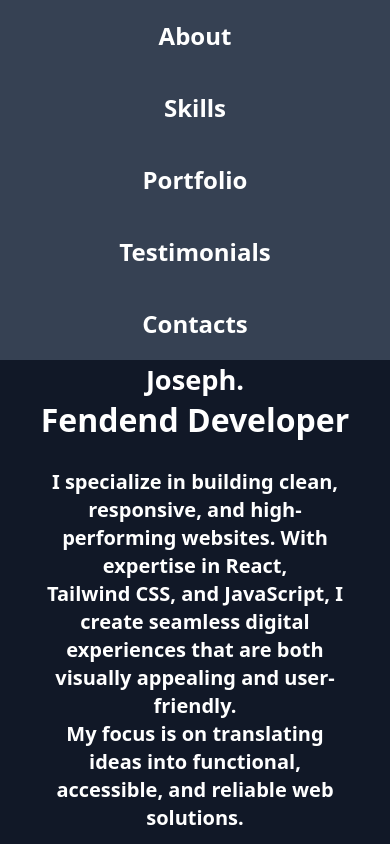
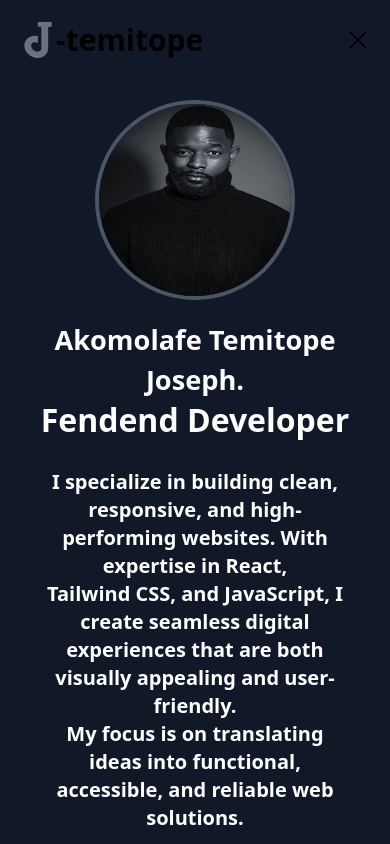
Before and after one commit to akomolafetemitopejoseph/myprofile, a React (Vite) app: page / in a window 390 px wide. Shown: the top 844 px of the page. Built offline with nearby package versions, Linux system fonts and the light colour scheme.

Commit message:
created manue for mobile screen

```diff
--- a/src/Components/NavBar.jsx
+++ b/src/Components/NavBar.jsx
@@ -5,16 +5,15 @@ import { RxHamburgerMenu } from "react-icons/rx";
 import { RxCross1 } from "react-icons/rx";
 
 const NavBar = () => {
-  const [islogin, setLogin] = useState(true);
-
-  const login = () => {
-    setLogin(false);
+  const [navBar, setNavBar] = useState("");
+  const click = () => {
+    setNavBar(!navBar);
   };
 
-  const crossBar =() => {
-    setLogin(!islogin)
-  }
+
+
   return (
+    <>
       <div className="w-full fixed top-0 left-0 right-0 shadow bg-[#111827] p-5  z-50">
         <div className=" flex justify-between  items-center">
           <div className="flex md:text-3xl ">
@@ -39,31 +38,27 @@ const NavBar = () => {
               </Link>
             </ul>
           </div>
-
-        <div class="hidden relative">
-          <div class="absolute -inset-1 rounded-lg bg-gradient00 opacity-75 blur"></div>
-          <button
-            onClick={login}
-            class="relative rounded-lg bg-gray-900 cursor-pointer px-3 py-5 hover:text-gray-700 active:bg-gray-100 transition-all duration-700 font-bold text-white text-xl capitalize"
-          >
+          <div class=" hidden:flex  items-center justify-center mt-10"></div>
+          <div class="lg:flex hidden group relative">
+            <div class="absolute -inset-1 rounded-lg bg-gradient-to-r from-rose-400 via-fuchsia-500 to-indigo-500  opacity-75 blur transition duration-500 group-hover:opacity-100"></div>
+            <button class=" relative items-center gap-4 rounded-lg bg-gray-900 cursor-pointer px-3 py-2 hover:text-gray-700 active:bg-gray-100 transition-all duration-700 font-bold text-white text-xl capitalize">
               let's connect
             </button>
           </div>
-      </div>
-
-     <div className="lg:hidden text-2xl z-10 ">
-        {islogin ? (
-          <RxHamburgerMenu onClick={login} className="flex lg:hidden" />
+          <div className="lg:hidden text-2xl">
+            {navBar ? (
+              <RxHamburgerMenu onClick={click} />
             ) : (
-          <RxCross1 onClick={crossBar} className="flex lg:hidden" />
+              <RxCross1 onClick={click} />
             )}
           </div>
-
-      <div className="">
-        <ul className="lg:hidden z-50 w-full text-center absolute  bg-gray-700 top-0 left-0 font-bold capitalize text-2xl text-white">
-
+        </div>
+      </div>
+      {navBar &&
+      (
+        <nav>
+          <ul className="lg:hidden absolute right-0 top-20 bg-gray-800 font-bold opacity-95 capitalize w-full text-2xl  text-white text-center">
             <li className=" p-5">about</li>
-
             <Link to="skills" smooth={true} duration={1000}>
               <li className=" p-5">skills</li>
             </Link>
@@ -77,8 +72,9 @@ const NavBar = () => {
               <li className=" p-5">contacts</li>
             </Link>
           </ul>
-      </div>
-    </div>
+        </nav>
+      )}
+    </>
   );
 };
 
```
Lines whose indentation alone changed are shown as unchanged.
